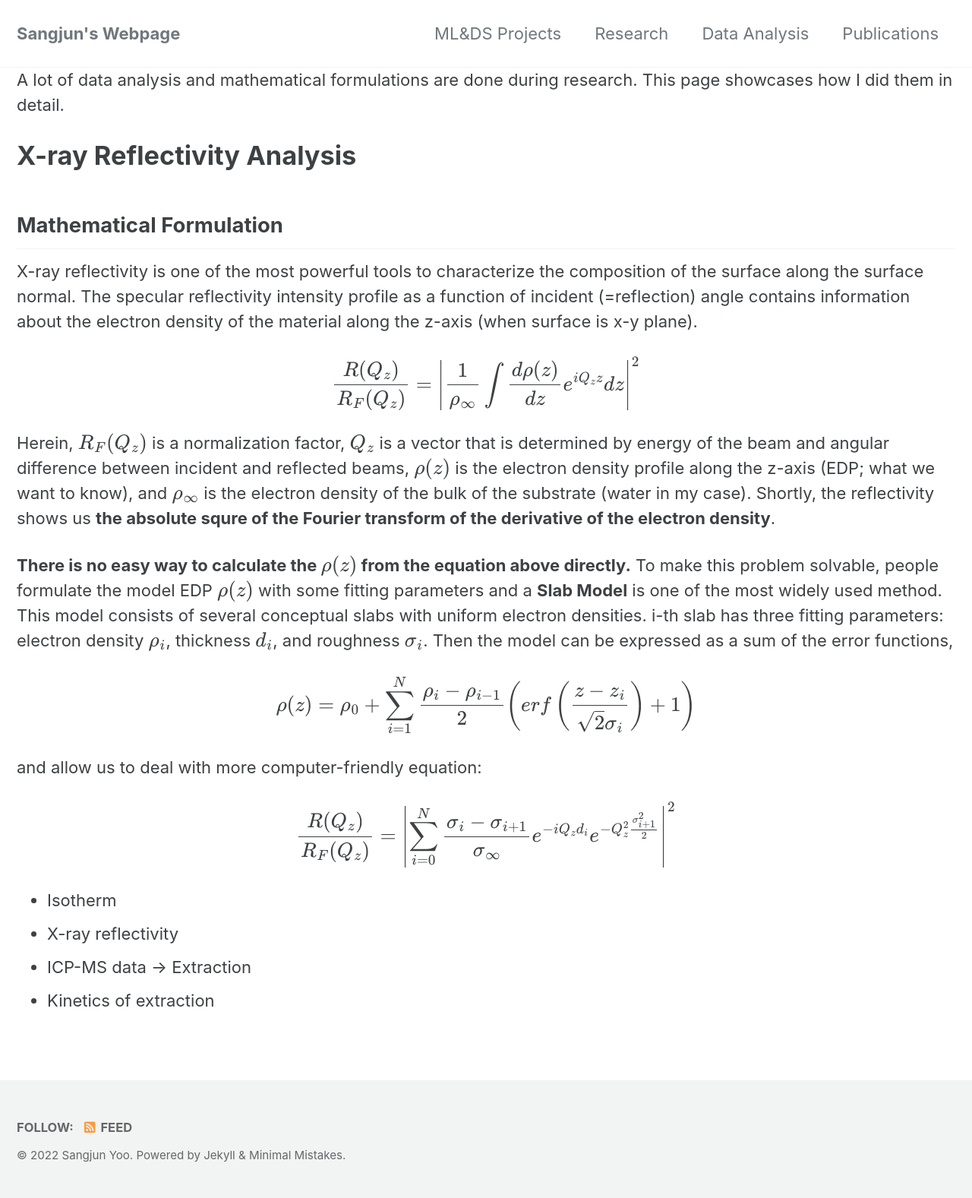
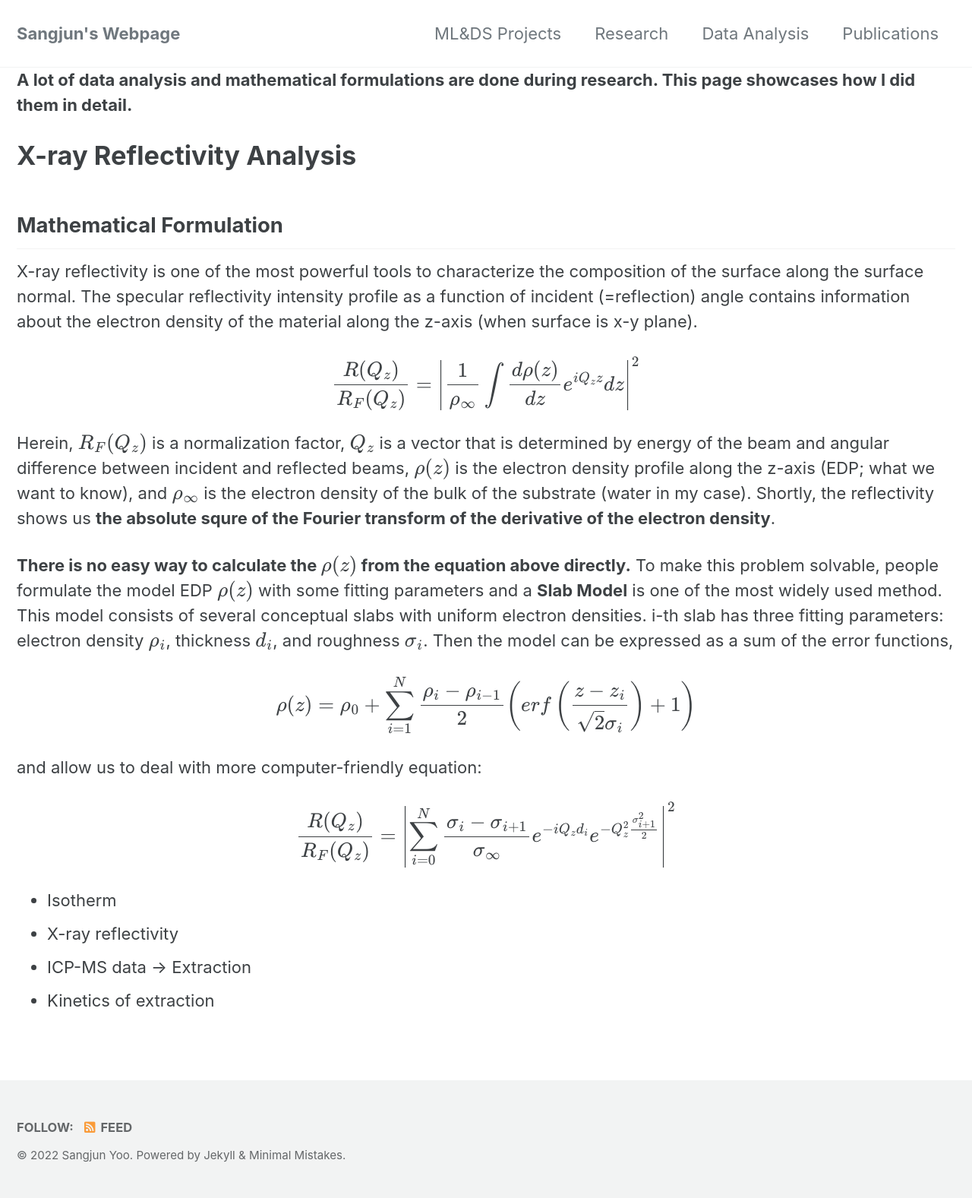
Before and after one commit to sangjunyoo-phd/sangjunyoo-phd.github.io, a Jekyll site: the page built from _pages/analysis.md, in a window 1280 px wide. Shown: the whole page at 76% size. Built offline with Jekyll 4.4.1, drawn with Linux system fonts in a browser that asks for light colours; cached includes are drawn as plain includes.

```diff
--- a/_pages/analysis.md
+++ b/_pages/analysis.md
@@ -4,7 +4,7 @@ layout: splash
 permalink: /analysis/
 ---
 
-A lot of data analysis and mathematical formulations are done during research. This page showcases how I did them in detail.
+**A lot of data analysis and mathematical formulations are done during research. This page showcases how I did them in detail.**
 
 # X-ray Reflectivity Analysis
 
```
